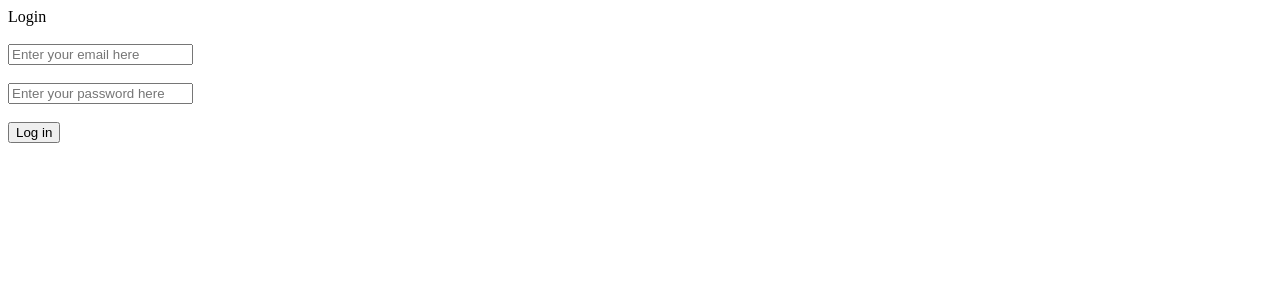
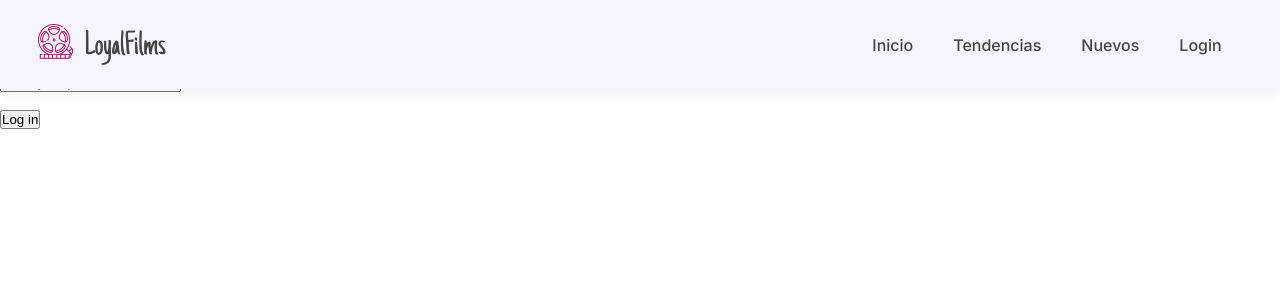
Before and after one commit to msmilena/LoyalFilms, a React (Create React App) app in the folder frontend/my-react-app/: page /login in a window 1280 px wide. Shown: the top 300 px of the page. Built offline with nearby package versions, Linux system fonts and the light colour scheme.

Commit message:
Cambios Navbar

```diff
--- a/frontend/my-react-app/package.json
+++ b/frontend/my-react-app/package.json
@@ -10,6 +10,7 @@
     "prop-types": "^15.8.1",
     "react": "^18.2.0",
     "react-dom": "^18.2.0",
+    "react-icons": "^5.0.1",
     "react-router-dom": "^6.21.3",
     "react-scripts": "5.0.1",
     "react-scroll": "^1.9.0",
--- a/frontend/my-react-app/public/index.html
+++ b/frontend/my-react-app/public/index.html
@@ -2,16 +2,16 @@
 <html lang="en">
   <head>
     <meta charset="utf-8" />
-    <link rel="icon" href="%PUBLIC_URL%/favicon.ico" />
+    <link rel="icon" href="../src/img/Logo.png" />
     <meta name="viewport" content="width=device-width, initial-scale=1" />
     <meta name="theme-color" content="#000000" />
     <meta
       name="description"
       content="Web site created using create-react-app"
     />
-    <link rel="apple-touch-icon" href="%PUBLIC_URL%/logo192.png" />
+    <link rel="apple-touch-icon" href="../src/img/Logo.png" />
     <link rel="manifest" href="%PUBLIC_URL%/manifest.json" />
-    <title>Movie React App</title>
+    <title>LoyalFilms</title>
   </head>
   <body>
     <div id="root"></div>
--- a/frontend/my-react-app/src/Componentes/NavBar.css
+++ b/frontend/my-react-app/src/Componentes/NavBar.css
@@ -0,0 +1,108 @@
+@import url('https://fonts.googleapis.com/css2?family=Inter:wght@100..900&display=swap');
+
+*{
+    margin: 0;
+    padding: 0;
+    box-sizing: border-box;
+}
+
+nav {
+    font-family: 'Inter', sans-serif;
+    display: flex;
+    align-items: center;
+    justify-content: space-between;
+    background: #F6F4FF;
+    box-shadow: 0 5px 15px rgba(0, 0, 0, 0.06);
+    position: fixed;
+    z-index: 1;
+    overflow: hidden;
+    top: 0;
+    left: 0;
+    min-width: calc(100%);
+    padding: 3vh 3vw;
+    transition: 0.3s ease-in-out;
+}
+
+nav img{
+    width: 10vw;
+}
+
+.hamburger {
+    display: none;
+}
+
+.navbar-menu{
+    display: flex;
+    align-items: center;
+    justify-content: center;
+}
+
+.navbar-menu li{
+    list-style: none;
+    padding: 0 20px;
+    position: relative;
+}
+
+.navbar-menu li,
+.navbar-menu li a{
+    text-decoration: none;
+    color: #444444;
+    font-size: 16px;
+    font-weight: 500;
+    transition: 0.3s ease-in-out;
+}
+
+.navbar-menu li:hover,
+.navbar-menu li a:hover,
+.navbar-menu li a.active,
+.navbar-menu li.active a,
+.navbar-menu li.active{
+    color: #C40E61
+}
+
+.navbar-menu li:hover::after,
+.navbar-menu li a.active::after,
+.navbar-menu li.active a::after,
+.navbar-menu li.active::after{
+    content: "";
+    width: 30%;
+    height: 2px;
+    background: #C40E61;
+    position: absolute;
+    bottom: -4px;
+    left: 20px;
+}
+
+@media screen and (max-width: 769px) {
+    .navbar-menu {
+      display: none;
+    }
+
+    .navbar-menu.active {
+      left: 0;
+      top: 10vh;
+      padding: 10vh 5vw;
+      display: flex;
+      flex-direction: column;
+      align-items: flex-start;
+      justify-content: flex-start;
+      position: fixed;
+      height: 100vh;
+      width: 100vw;;
+      background: #F6F4FF;
+      transition: 0.3s ease-in-out;
+    }
+
+    .navbar-menu li {
+      margin-bottom: 25px;
+    }
+
+    .hamburger {
+      display: block;
+      left: 2vw;
+    }
+
+    nav img{
+        width: 20vw;
+    }
+}
--- a/frontend/my-react-app/src/Componentes/NavBar.jsx
+++ b/frontend/my-react-app/src/Componentes/NavBar.jsx
@@ -1,42 +1,56 @@
-import React from 'react';
+import React, {useState} from 'react';
+import { FaBars, FaTimes } from 'react-icons/fa';
 import { Link as RouterLink} from 'react-router-dom';
 import { Link as ScrollLink } from 'react-scroll';
 import logo from '../img/Logo.png';
+import './NavBar.css';
 
 const Navbar = () => {
   const isLoggedIn = !!localStorage.getItem('token');
 
+  const[click, setClick] = useState(false);
+  const handleClick = () => setClick(!click);
+  const closeMenu = () => setClick(false);
+
   const handleLogout = () => {
-    // Puedes agregar lógica de logout aquí, como limpiar el token en localStorage
     localStorage.removeItem('token');
-    // Redirige a la página de login después del logout
     window.location.href = '/';
   };
 
   return (
     <nav>
       <img src={logo} alt="Logo" />
-      <ul>
+      <div className="hamburger" onClick={handleClick}>
+      {click ? (<FaTimes size={30} style={{ color: '#444444' }} />)
+                        : (<FaBars size={30} style={{ color: '#444444' }} />)}
+      </div>
+      <ul className={click ? "navbar-menu active" : "navbar-menu"}>
         <li>
-          <RouterLink to="/">Inicio</RouterLink>
+          <RouterLink to="/" onClick={closeMenu}>Inicio</RouterLink>
         </li>
         <li>
-          <ScrollLink to="Tendencias" smooth={true} duration={500}>Tendencias</ScrollLink>
+          <ScrollLink to="Tendencias" onClick={closeMenu}
+          smooth={true} duration={500} spy={true} hashSpy={true}
+          exact='true' offset={50}
+          >Tendencias</ScrollLink>
         </li>
 
         <li>
-          <ScrollLink to="Nuevos" smooth={true} duration={500}>Nuevos</ScrollLink>
+        <ScrollLink to="Nuevos" onClick={closeMenu}
+          smooth={true} duration={500} spy={true} hashSpy={true}
+          exact='true' offset={50}
+          >Nuevos</ScrollLink>
         </li>
 
         {!isLoggedIn && (
           <li>
-            <RouterLink to="/login">Login</RouterLink>
+            <RouterLink to="/login" onClick={closeMenu}>Login</RouterLink>
           </li>
         )}
 
         {isLoggedIn && (
           <li>
-            <RouterLink  onClick={handleLogout}>Logout</RouterLink>
+            <RouterLink onClick={handleLogout}>Logout</RouterLink>
           </li>
         )}
       </ul>
--- a/frontend/my-react-app/src/Pages/HomePage.js
+++ b/frontend/my-react-app/src/Pages/HomePage.js
@@ -1,7 +1,7 @@
 import React, { useState, useEffect } from 'react';
-import { MoviesGrid } from '../Componentes/MoviesGrid.jsx';
 import Navbar from '../Componentes/NavBar.jsx';
 import Section from '../Componentes/Section.jsx';
+
 function HomePage() {
   const [movies, setMovies] = useState([]);
 
@@ -41,11 +41,10 @@ function HomePage() {
   return (
     <div>
       <header>
-        <h1>Movies Apps</h1>
         <Navbar />
       </header>
       <main>
-        <MoviesGrid movies={movies} />
+
         <Section sectionName="Tendencias" />
         <Section sectionName="Nuevos" />
       </main>
--- a/frontend/my-react-app/src/Pages/Login.js
+++ b/frontend/my-react-app/src/Pages/Login.js
@@ -1,5 +1,6 @@
 import React, { useState } from "react";
 import { useNavigate } from "react-router-dom";
+import Navbar from '../Componentes/NavBar.jsx';
 
 const Login = (props) => {
     const [email, setEmail] = useState("")
@@ -48,7 +49,12 @@ const Login = (props) => {
       }
     }
 
-    return <div className={"mainContainer"}>
+    return (
+
+    <div className={"mainContainer"}>
+      <header>
+      <Navbar />
+    </header>
         <div className={"titleContainer"}>
             <div>Login</div>
         </div>
@@ -78,7 +84,7 @@ const Login = (props) => {
                 onClick={onButtonClick}
                 value={"Log in"} />
         </div>
-    </div>
+    </div>);
 }
 
 export default Login
```
Also changed, not shown: frontend/my-react-app/src/Componentes/Homepage.css (added), 2 other files (tests, documents, lock files or other folders).
